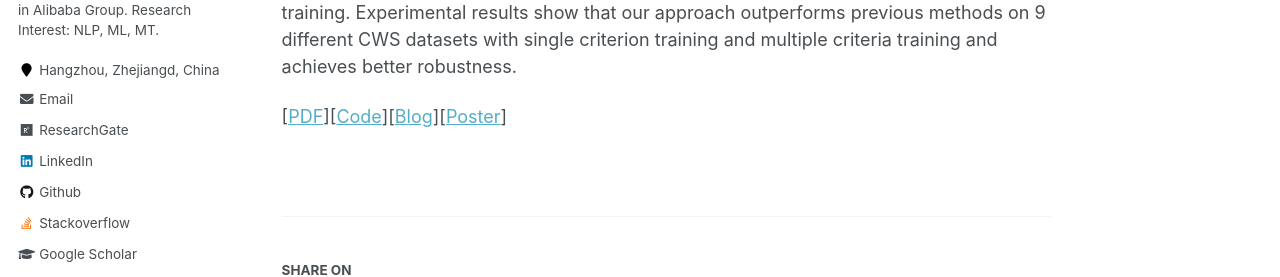
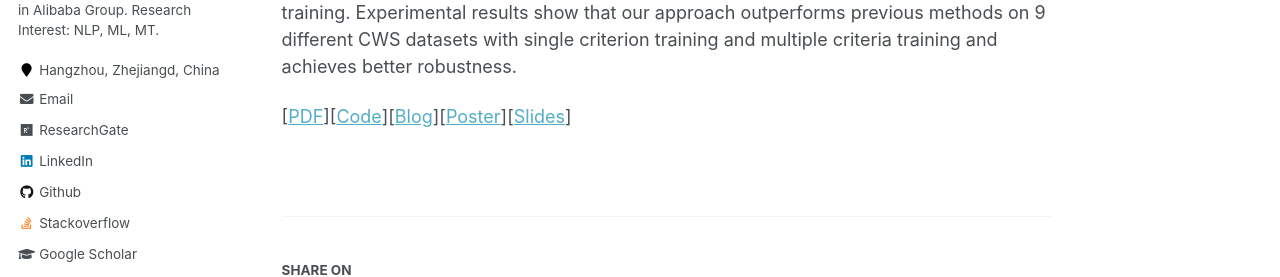
Before and after one commit to miradel51/miradel51.github.io, a Jekyll site: the page built from _publications/2021_emnlp_cws_nmt.md, in a window 1280 px wide and 900 px high, scrolled down 683 px. Shown: the part 274-551 px from the top of the window. Built offline with Jekyll 4.4.1, drawn with Linux system fonts in a browser that asks for light colours; some web fonts are replaced.

Commit message:
update 2021_emnlp_cws_nmt.md
add my new presentation slides

```diff
--- a/_publications/2021_emnlp_cws_nmt.md
+++ b/_publications/2021_emnlp_cws_nmt.md
@@ -27,4 +27,4 @@ Then, we use a revised masked language model (MLM) to evaluate the quality of th
 Finally, we leverage the evaluations to aid the training of the segmenter by improved minimum risk training.
 Experimental results show that our approach outperforms previous methods on 9 different CWS datasets with single criterion training and multiple criteria training and achieves better robustness.
 
-\[[PDF](https://miradel51.github.io/files/emnlp2021_cws.pdf)\]\[[Code](https://github.com/miradel51/Self_Supervised_CWS)\]\[[Blog](https://thumtblog.github.io/2021/09/20/cws-mask-predict/)\]\[[Poster](https://miradel51.github.io/files/emnlp2021_me_poster.pdf)\]
+\[[PDF](https://miradel51.github.io/files/emnlp2021_cws.pdf)\]\[[Code](https://github.com/miradel51/Self_Supervised_CWS)\]\[[Blog](https://thumtblog.github.io/2021/09/20/cws-mask-predict/)\]\[[Poster](https://miradel51.github.io/files/emnlp2021_me_poster.pdf)\]\[[Slides](https://miradel51.github.io/files/emnlp2021_oral_final_new.pdf)\]
```
